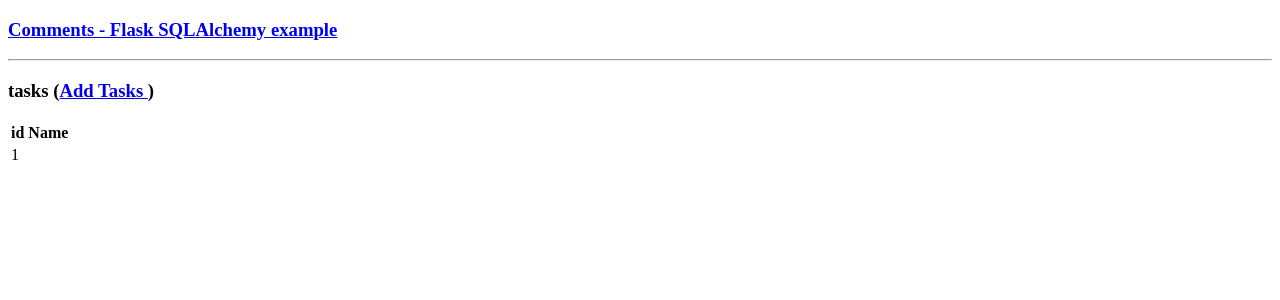
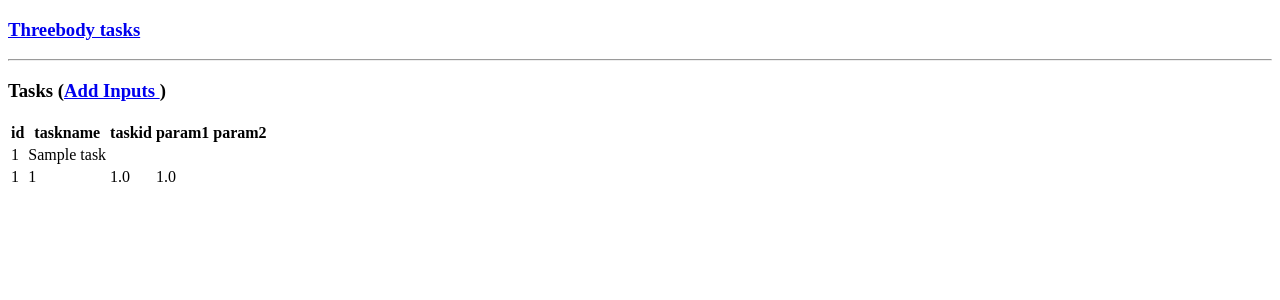
Before and after one commit to fyari/3bRKsolver, a Flask app: page / in a window 1280 px wide. Shown: the top 300 px of the page. Run offline with Flask 2, Linux system fonts and the light colour scheme; tables that the repository leaves empty hold one stand-in row (values such as "Sample post").

Commit message:
Add files via upload

```diff
--- a/webapp/templates/show_all.html
+++ b/webapp/templates/show_all.html
@@ -3,7 +3,7 @@
    <head></head>
    <body>
       <h3>
-         <a href = "{{ url_for('show_all') }}">Comments - Flask SQLAlchemy example</a>
+         <a href = "{{ url_for('show_all') }}">Threebody tasks</a>
       </h3>
 
       <hr/>
@@ -11,24 +11,35 @@
          {{ message }}
       {%- endfor %}
 
-      <h3>tasks (<a href = "{{ url_for('new') }}">Add Tasks </a>)</h3>
+      <h3>Tasks (<a href = "{{ url_for('new') }}">Add Inputs </a>)</h3>
 
       <table>
          <thead>
             <tr>
                <th>id</th>
-               <th>Name</th>
+               <th>taskname</th>
+               <th>taskid</th>
+               <th>param1</th>
+               <th>param2</th>
             </tr>
          </thead>
 
-         <tbody>
+       <tbody>
             {% for task in tasks %}
                <tr>
                   <td>{{ task.id }}</td>
-                  <td>{{ task.name }}</td>
+                  <td>{{ task.taskname }}</td>
                </tr>
             {% endfor %}
-         </tbody>
+            {% for input in inputs %}
+               <tr>
+                  <td>{{ input.id }}</td>
+                  <td>{{ input.taskid }}</td>
+                  <td>{{ input.param1 }}</td>
+                  <td>{{ input.param2}}</td>
+               </tr>
+            {% endfor %}
+        </tbody>
       </table>
    </body>
 </html>
```
Also changed, not shown: webapp/templates/new.html (+7 -1 lines).
